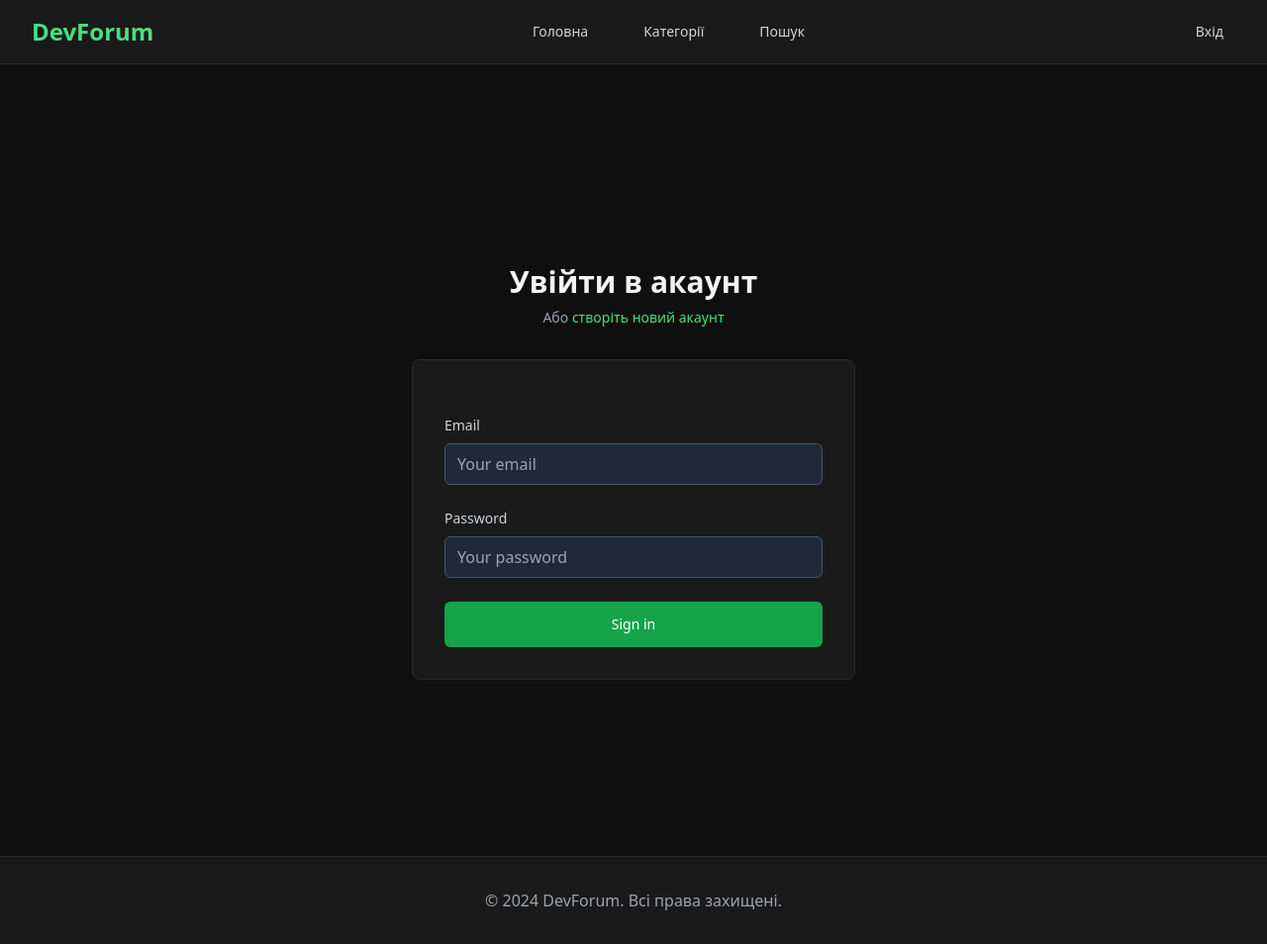
After one commit to nskywalker1/it-forum, a Django app: page /users/login/ in a window 1280 px wide. The commit adds this page. Shown: the whole page at 99% size. Run offline with Django 5.2, Linux system fonts and the light colour scheme; some libraries are stand-ins or nearby versions.

Commit message:
add login

```diff
--- a/users/forms.py
+++ b/users/forms.py
@@ -42,6 +42,26 @@ class UserLoginForm(forms.Form):
     email = forms.EmailField()
     password = forms.CharField(widget=forms.PasswordInput)
 
+    def __init__(self, *args, **kwargs):
+        super().__init__(*args, **kwargs)
+
+        common_classes = (
+            'w-full px-3 py-2 bg-gray-800 border border-gray-600 '
+            'rounded-md text-white placeholder-gray-400 '
+            'focus:outline-none focus:ring-2 focus:ring-green-500 focus:border-transparent'
+        )
+
+        for field_name in ['email', 'password']:
+            field = self.fields[field_name]
+            existing_classes = field.widget.attrs.get('class', '')
+            field.widget.attrs['class'] = (existing_classes + ' ' + common_classes).strip()
+
+            placeholders = {
+                'email': 'Your email',
+                'password': 'Your password',
+            }
+            field.widget.attrs['placeholder'] = placeholders[field_name]
+
     def clean(self):
         email = self.cleaned_data.get('email')
         password = self.cleaned_data.get('password')
--- a/users/models.py
+++ b/users/models.py
@@ -21,6 +21,8 @@ class UserManager(BaseUserManager):
 class User(AbstractBaseUser, PermissionsMixin):
     email = models.EmailField(unique=True)
     username = models.CharField(max_length=50, unique=True)
+    is_active = models.BooleanField(default=True)
+    is_staff = models.BooleanField(default=False)
 
     objects = UserManager()
 
--- /dev/null
+++ b/users/templates/users/login.html
@@ -0,0 +1,95 @@
+{% extends 'base.html' %}
+{% block title %} Login {% endblock %}
+{% block content %}
+    <main class="flex items-center justify-center min-h-screen py-12 px-4 sm:px-6 lg:px-8">
+        <div class="max-w-md w-full space-y-8">
+            <div>
+                <h2 class="mt-6 text-center text-3xl font-bold">
+                    Увійти в акаунт
+                </h2>
+                <p class="mt-2 text-center text-sm text-gray-400">
+                    Або
+                    <a href="register.html" class="font-medium text-green-400 hover:text-green-300">
+                        створіть новий акаунт
+                    </a>
+                </p>
+            </div>
+
+            <div class="bg-dark-card rounded-lg border border-dark-border p-8">
+                <form method="post" class="space-y-6">
+                    {% csrf_token %}
+
+                    <div>
+                        <label for="email" class="block text-sm font-medium text-gray-300 mb-2">
+                            {{ form.email.label }}
+                        </label>
+                        {{ form.email }}
+                        {% if form.email.errors %}
+                            <p class="text-red-500 text-xs mt-1">
+                                {{ form.email.errors.0 }}
+                            </p>
+                        {% endif %}
+                    </div>
+
+                    <div>
+                        <label for="password" class="block text-sm font-medium text-gray-300 mb-2">
+                            {{ form.password.label }}
+                        </label>
+                        {{ form.password }}
+                        {% if form.password.errors %}
+                            <p class="text-red-500 text-xs mt-1">
+                                {{ form.password.errors.0 }}
+                            </p>
+                        {% endif %}
+                    </div>
+
+                    {% if form.non_field_errors %}
+                        <p class="text-red-500 text-xs mt-1">
+                            {{ form.non_field_errors.0 }}
+                        </p>
+                    {% endif %}
+
+                    <div>
+                        <button
+                                type="submit"
+                                class="w-full flex justify-center py-3 px-4 border border-transparent rounded-md shadow-sm text-sm font-medium text-white bg-green-600 hover:bg-green-700 focus:outline-none focus:ring-2 focus:ring-offset-2 focus:ring-green-500 focus:ring-offset-gray-800 transition-colors"
+                        >
+                            Sign in
+                        </button>
+                    </div>
+                </form>
+
+
+                {#                <div class="mt-6">#}
+                {#                    <div class="relative">#}
+                {#                        <div class="absolute inset-0 flex items-center">#}
+                {#                            <div class="w-full border-t border-gray-600"></div>#}
+                {#                        </div>#}
+                {#                        <div class="relative flex justify-center text-sm">#}
+                {#                            <span class="px-2 bg-dark-card text-gray-400">Або увійдіть через</span>#}
+                {#                        </div>#}
+                {#                    </div>#}
+                {##}
+                {#                    <div class="mt-6 grid grid-cols-2 gap-3">#}
+                {#                        <button class="w-full inline-flex justify-center py-2 px-4 border border-gray-600 rounded-md shadow-sm bg-gray-800 text-sm font-medium text-gray-300 hover:bg-gray-700 transition-colors">#}
+                {#                            <svg class="w-5 h-5" viewBox="0 0 24 24" fill="currentColor">#}
+                {#                                <path d="M22.56 12.25c0-.78-.07-1.53-.2-2.25H12v4.26h5.92c-.26 1.37-1.04 2.53-2.21 3.31v2.77h3.57c2.08-1.92 3.28-4.74 3.28-8.09z"/>#}
+                {#                                <path d="M12 23c2.97 0 5.46-.98 7.28-2.66l-3.57-2.77c-.98.66-2.23 1.06-3.71 1.06-2.86 0-5.29-1.93-6.16-4.53H2.18v2.84C3.99 20.53 7.7 23 12 23z"/>#}
+                {#                                <path d="M5.84 14.09c-.22-.66-.35-1.36-.35-2.09s.13-1.43.35-2.09V7.07H2.18C1.43 8.55 1 10.22 1 12s.43 3.45 1.18 4.93l2.85-2.22.81-.62z"/>#}
+                {#                                <path d="M12 5.38c1.62 0 3.06.56 4.21 1.64l3.15-3.15C17.45 2.09 14.97 1 12 1 7.7 1 3.99 3.47 2.18 7.07l3.66 2.84c.87-2.6 3.3-4.53 6.16-4.53z"/>#}
+                {#                            </svg>#}
+                {#                            <span class="ml-2">Google</span>#}
+                {#                        </button>#}
+                {##}
+                {#                        <button class="w-full inline-flex justify-center py-2 px-4 border border-gray-600 rounded-md shadow-sm bg-gray-800 text-sm font-medium text-gray-300 hover:bg-gray-700 transition-colors">#}
+                {#                            <svg class="w-5 h-5" fill="currentColor" viewBox="0 0 24 24">#}
+                {#                                <path d="M12 0c-6.626 0-12 5.373-12 12 0 5.302 3.438 9.8 8.207 11.387.599.111.793-.261.793-.577v-2.234c-3.338.726-4.033-1.416-4.033-1.416-.546-1.387-1.333-1.756-1.333-1.756-1.089-.745.083-.729.083-.729 1.205.084 1.839 1.237 1.839 1.237 1.07 1.834 2.807 1.304 3.492.997.107-.775.418-1.305.762-1.604-2.665-.305-5.467-1.334-5.467-5.931 0-1.311.469-2.381 1.236-3.221-.124-.303-.535-1.524.117-3.176 0 0 1.008-.322 3.301 1.23.957-.266 1.983-.399 3.003-.404 1.02.005 2.047.138 3.006.404 2.291-1.552 3.297-1.23 3.297-1.23.653 1.653.242 2.874.118 3.176.77.84 1.235 1.911 1.235 3.221 0 4.609-2.807 5.624-5.479 5.921.43.372.823 1.102.823 2.222v3.293c0 .319.192.694.801.576 4.765-1.589 8.199-6.086 8.199-11.386 0-6.627-5.373-12-12-12z"/>#}
+                {#                            </svg>#}
+                {#                            <span class="ml-2">GitHub</span>#}
+                {#                        </button>#}
+                {#                    </div>#}
+                {#                </div>#}
+            </div>
+        </div>
+    </main>
+{% endblock %}
--- a/users/urls.py
+++ b/users/urls.py
@@ -4,4 +4,5 @@ app_name = 'users'
 
 urlpatterns = [
     path('register/', views.user_register, name='register'),
+    path('login/', views.user_login, name='login'),
 ]
--- a/users/views.py
+++ b/users/views.py
@@ -32,7 +32,7 @@ def user_login(request):
                 form.add_error(None, "Invalid email or password.")
     else:
         form = UserLoginForm()
-    return redirect(request, 'users/login.html', {'form': form})
+    return render(request, 'users/login.html', {'form': form})
 
 
 def my_profile(request):
```
Also changed, not shown: users/templates/users/register.html (+26 -1 lines), users/migrations/0002_user_is_active_user_is_staff.py (added).
